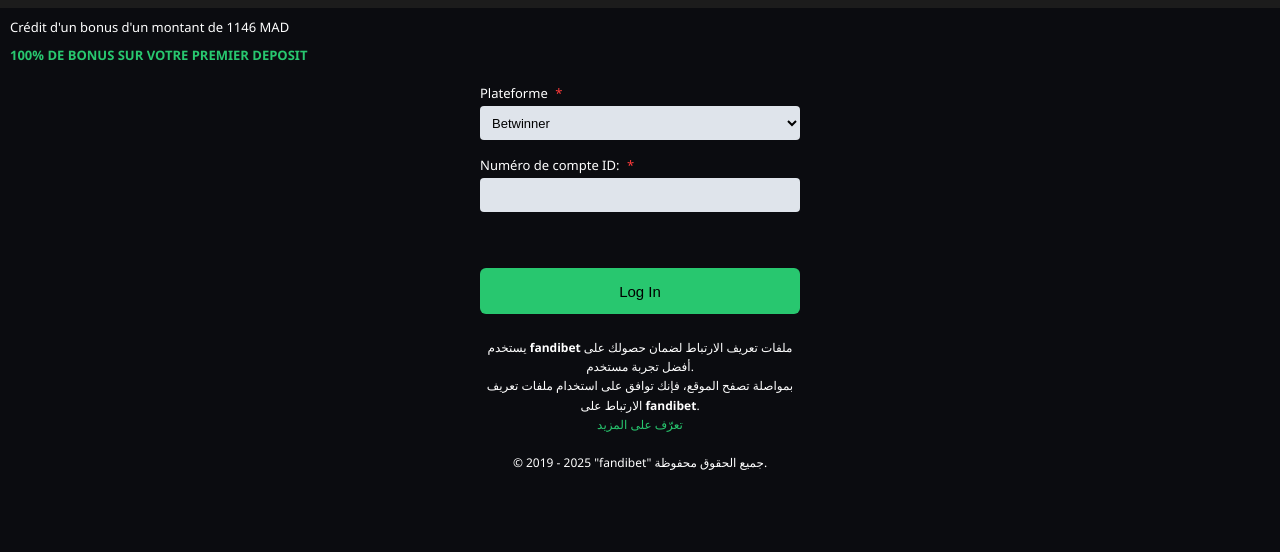
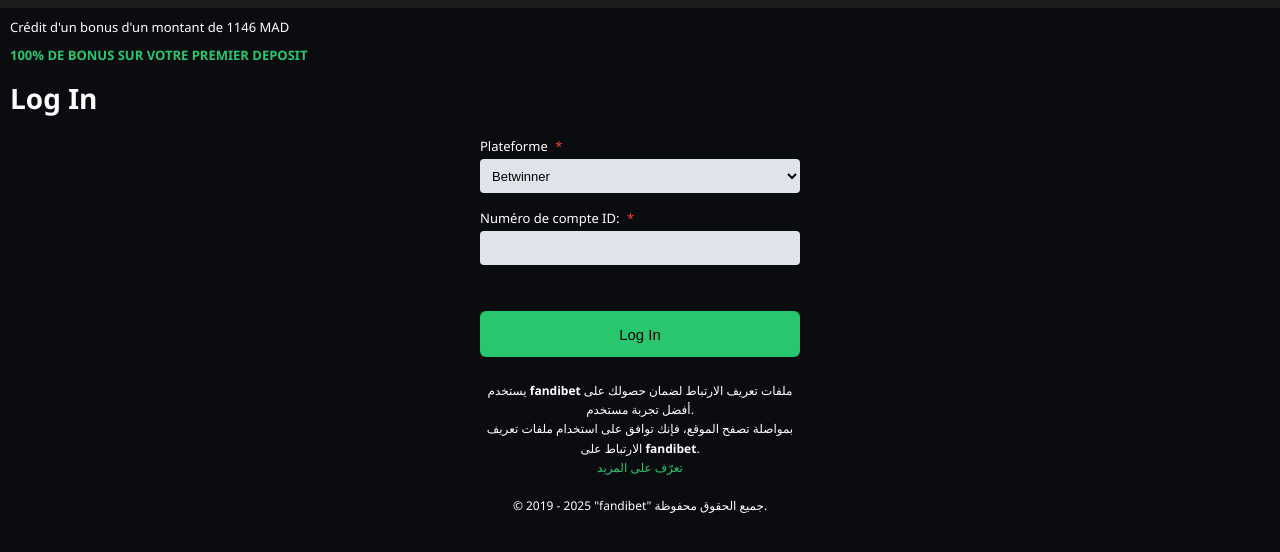
Before and after one commit to signuplic/http-fandibet.com, a plain HTML site: page index.html in a window 1280 px wide. Shown: the part 36-588 px from the top of the page. Drawn offline with Linux system fonts and the light colour scheme.

Commit message:
Update index.html

```diff
--- a/index.html
+++ b/index.html
@@ -32,10 +32,17 @@
     }
     .bonus-offer {
       text-align:left;
-      padding:0 10px 10px 10px;
+      padding:0 10px 5px 10px;
       font-size:13px;
       font-weight:600;
       color:#28c76f;
+    }
+    .big-login {
+      text-align:left;
+      padding:0 10px;
+      font-size:28px;
+      font-weight:700;
+      margin:10px 0;
     }
     .container {
       margin-top:10px;
@@ -81,7 +88,7 @@
       box-shadow:none;
     }
     .login-btn {
-      margin-top:40px;
+      margin-top:30px;
       width:100%;
       height:46px;
       background:#28c76f;
@@ -115,6 +122,7 @@
 
   <div class="bonus" translate="no">Crédit d'un bonus d'un montant de 1146 MAD</div>
   <div class="bonus-offer" translate="no">100% DE BONUS SUR VOTRE PREMIER DEPOSIT</div>
+  <div class="big-login" translate="no">Log In</div>
 
   <div class="container">
     <div class="form-box">
```
